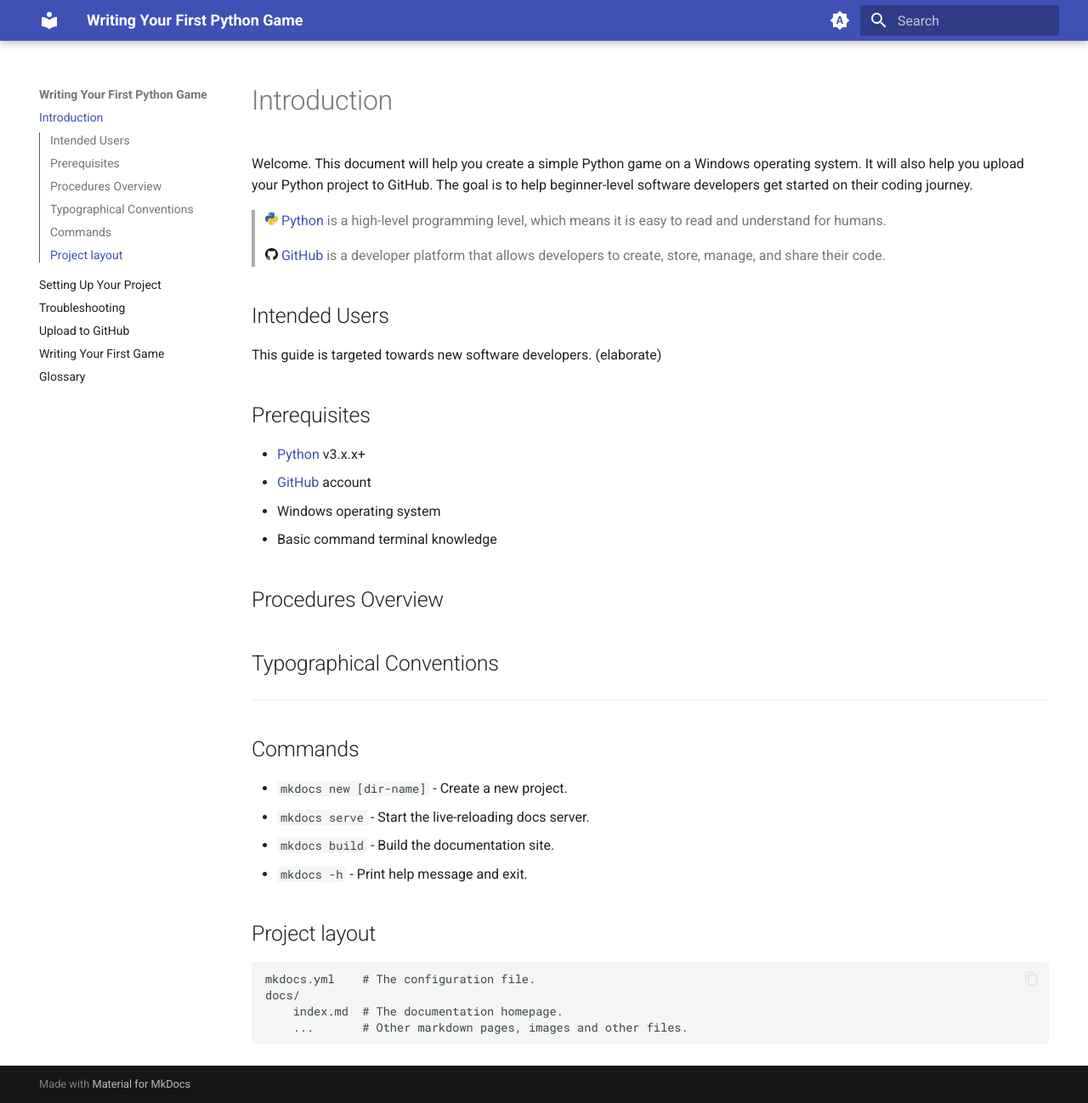
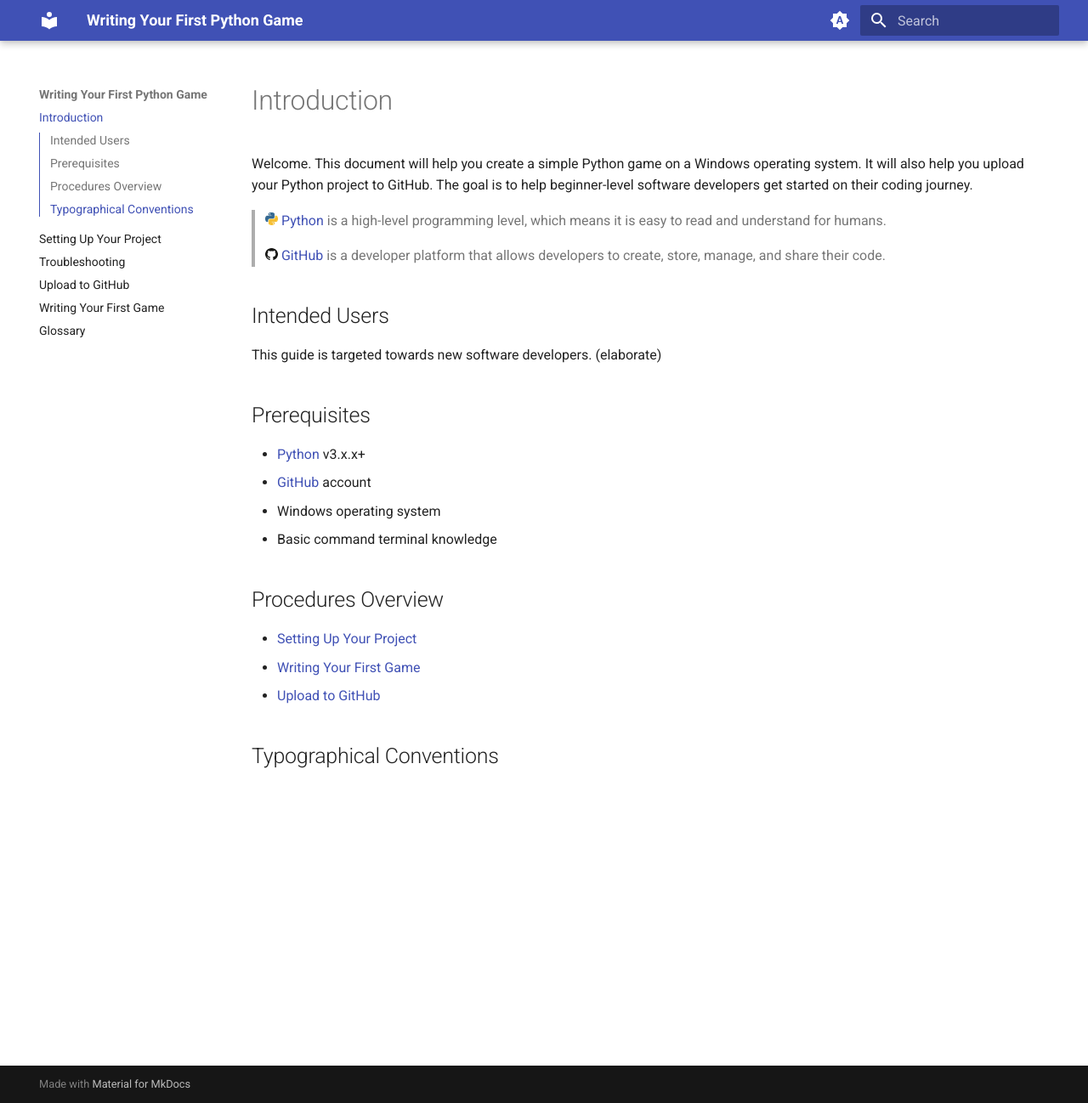
Before and after one commit to Beijzum/beijzum.github.io, an MkDocs documentation site: the page built from docs/index.md, in a window 1280 px wide and 1298 px high. Shown: the whole window at 85% size. Built offline with MkDocs 1.6.1 and Material for MkDocs 9.7.7, drawn with Linux system fonts in a browser that asks for light colours.

Commit message:
UPDATE index.md by removing some things

```diff
--- a/docs/index.md
+++ b/docs/index.md
@@ -19,20 +19,8 @@
 
 ## Procedures Overview
 
+-   [Setting Up Your Project](./Setting%20Up%20Your%20Project.md)
+-   [Writing Your First Game](./Writing%20Your%20First%20Game.md)
+-   [Upload to GitHub](Upload%20to%20GitHub.md)
+
 ## Typographical Conventions
-
----
-
-## Commands
-
--   `mkdocs new [dir-name]` - Create a new project.
--   `mkdocs serve` - Start the live-reloading docs server.
--   `mkdocs build` - Build the documentation site.
--   `mkdocs -h` - Print help message and exit.
-
-## Project layout
-
-    mkdocs.yml    # The configuration file.
-    docs/
-        index.md  # The documentation homepage.
-        ...       # Other markdown pages, images and other files.
```
